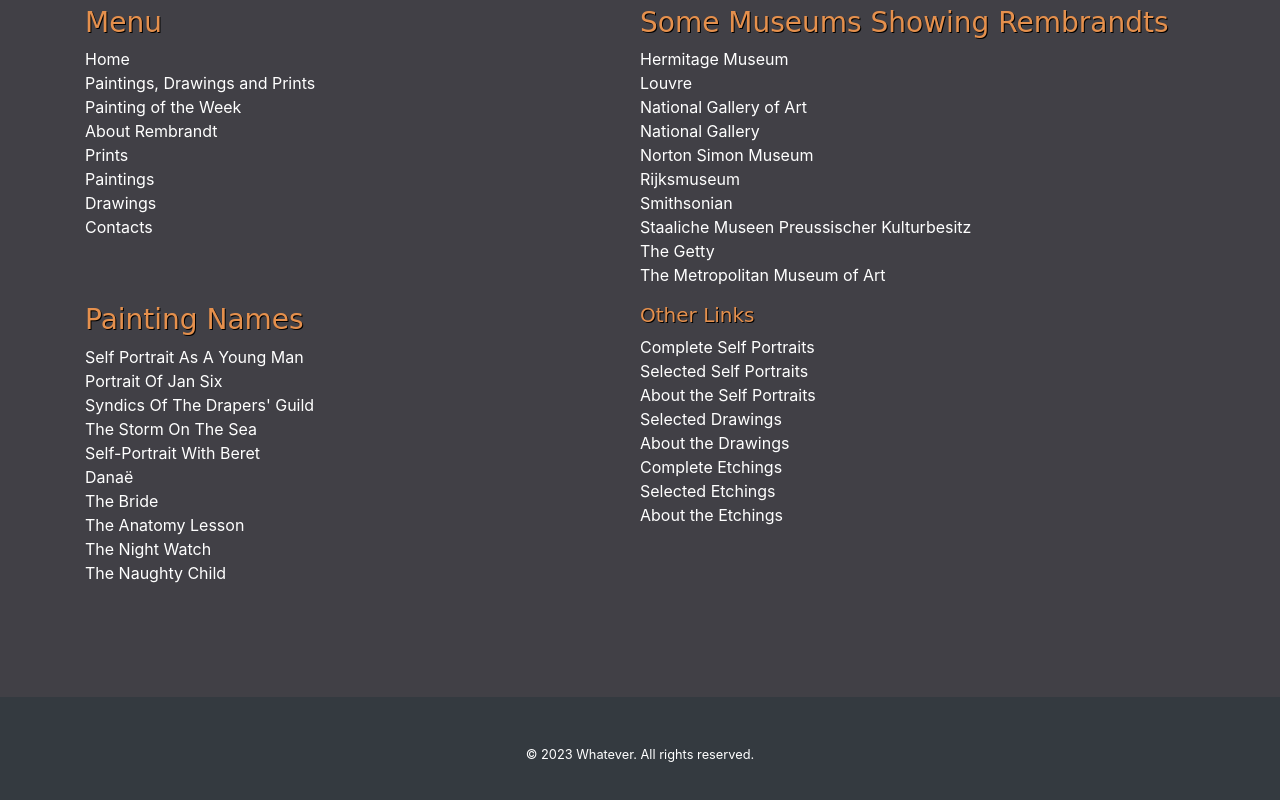
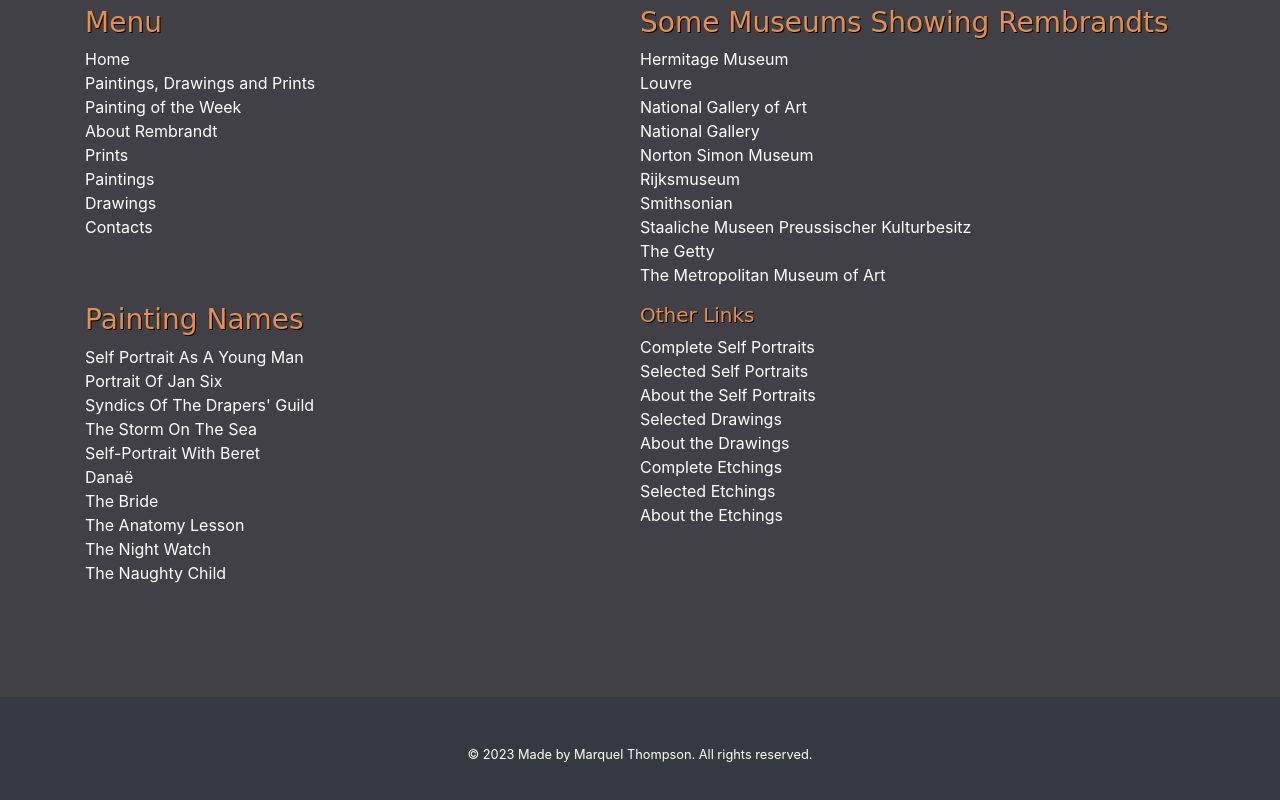
Before and after one commit to MarquelDThompson/Rembrandt-Art-Gallery-Project, a plain HTML site: page index.html in a window 1280 px wide. Shown: the part 7064-7864 px from the top of the page. Drawn offline with nearby package versions, Linux system fonts and the light colour scheme; a web font is replaced by a local one.

Commit message:
Added coments, finishing touches

```diff
--- a/index.html
+++ b/index.html
@@ -19,7 +19,7 @@
   <body id="top" class="bg-dark">
 
 
-   <!-- 00 NAVBAR -->
+   <!--  NAVBAR -->
       <nav class="navbar fixed-top navbar-expand-lg navbar-dark bg-dark">
         <div class="container">
           <a class="navbar-brand text-danger" href="#top">Rembrandt's Art Gallery</a>
@@ -29,6 +29,8 @@
 
          <div class="collapse navbar-collapse" id="navbarResponsive">
             <ul class="navbar-nav ml-auto">
+                 <!-- connecting navbar buttons with sections of the webpage -->
+
               <li class="nav-item"><a class="nav-link" href="#s2_trio">Works</a></li>
               <li class="nav-item"><a class="nav-link" href="#s3_painting_of_the_week">Highlighted Painting</a></li>
               <li class="nav-item"><a class="nav-link" href="#s4_about">About</a></li>
@@ -47,7 +49,7 @@
 
 
 
-        <!-- s1_header -->
+        <!-- s1_header, header section -->
 
     <section id="s1_header">
        <aside class="container">
@@ -57,7 +59,7 @@
     </section>
 
 
-        <!-- s2_trio -->
+        <!-- s2_trio, description of the three major components of the site , prints paintings and drawings  -->
 
     <section id="s2_trio">
      <div class="container py-5 myGrid">
@@ -99,7 +101,7 @@
     </section>
 
 
-<!-- s3_painting_of_the_week -->
+<!-- s3_painting_of_the_week, painting of the week section -->
 
     <section class="text-center py-5" id="s3_painting_of_the_week">
        <div class="container p-4">
@@ -110,7 +112,7 @@
     </section>
 
 
-    <!-- s4_about -->
+    <!-- s4_about, about Rembrandt section -->
 
     <section class="py-5" id="s4_about">
        <div class="container py-5 s4_about_grid">
@@ -125,7 +127,7 @@
 
 
 
-    <!-- s5_prints -->
+    <!-- s5_prints , prints section  -->
 
     <section class="py-5" id="s5_prints">
     <div class="container py-5">
@@ -153,7 +155,7 @@
     </section>
 
 
-    <!-- s6_paintings -->
+    <!-- s6_paintings , paintings section  -->
 
     <section class="py-5" id="s6_paintings">
     <div class="container py-5" >
@@ -177,7 +179,7 @@
     </section>
 
 
-    <!-- s7_drawings -->
+    <!-- s7_drawings , drawings section -->
 
     <section class="py-5" id="s7_drawings">
     <div class="container py-5">
@@ -204,7 +206,7 @@
       </div>
     </section>
 
-    <!-- s8_contact -->
+    <!-- s8_contact , contact section -->
 
     <section class="py-5" id="s8_contacts">
       <div class="container contacts_grid py-5">
@@ -226,7 +228,7 @@
       </div>
     </section>
 
-    <!-- s9_footer -->
+    <!-- s9_footer , footer section -->
 
     <section class="py-5 text-white" id="s9_footer">
        <div class="container s9_footer_grid py-5">
@@ -317,11 +319,12 @@
     <!-- s10_copyright -->
 
     <section class="my-5 text-white text-center small bg-dark" id="10_copyright">
-        <p>&copy; <script>document.write(new Date().getFullYear());</script> Whatever. All rights reserved.</p>
+
+      <p>&copy; <script>document.write(new Date().getFullYear());</script> Made by Marquel Thompson. All rights reserved.</p>
     </section>
 
 
-<!-- ------- PRINTS-------- -->
+<!-- ------- PRINTS Modals, pop-up window to display prints when clicked -------- -->
 
 <!-- ------- PRINTS 1-------- -->
         <div class="modal fade" id="prints1" tabindex="-1" role="dialog" aria-labelledby="rembrandt" aria-hidden="true">
@@ -609,7 +612,7 @@
 
 
 
-<!-- ------- PAINTINGS-------- -->
+<!-- ------- PAINTINGS Modal's, pop-up window to display paintings when clicked-------- -->
 
 <!-- ------- PAINTING 1-------- -->
     <div class="modal fade" id="painting1" tabindex="-1" role="dialog" aria-labelledby="rembrandt" aria-hidden="true">
@@ -774,7 +777,7 @@
         </div>
     </div>
 
-<!-- ------- DRAWINGS------- -->
+<!-- ------- DRAWINGS Modals,  pop-up window to display drawings when clicked ------- -->
 
 <!-- ------- DRAWINGS 1-------- -->
         <div class="modal fade" id="drawing1" tabindex="-1" role="dialog" aria-labelledby="rembrandt" aria-hidden="true">
@@ -1051,6 +1054,8 @@
     <script src="http://ajax.googleapis.com/ajax/libs/jquery/1.8/jquery.min.js"></script>
 
 
+    <!-- function that handles smooth scrolling when clicking on a link that starts with "#". -->
+
     <script type="text/javascript">
 		$(document).ready(function(){
 		$('a[href^="#"]').on('click',function (e) {e.preventDefault();
```
